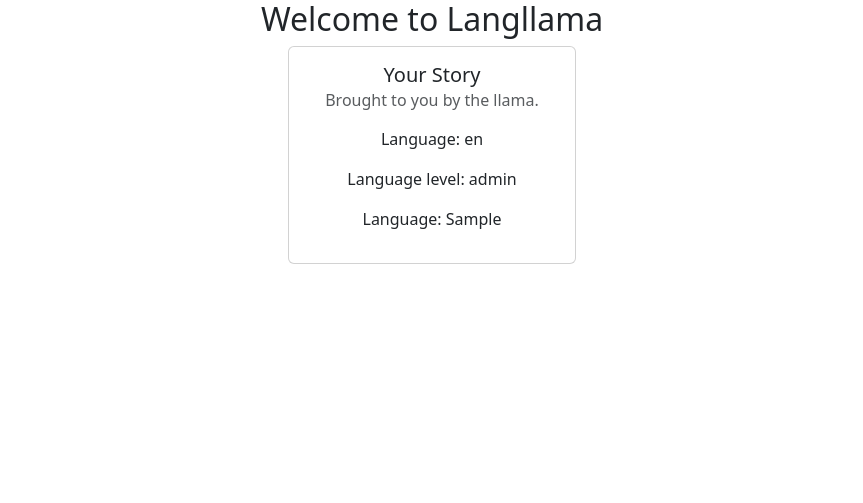
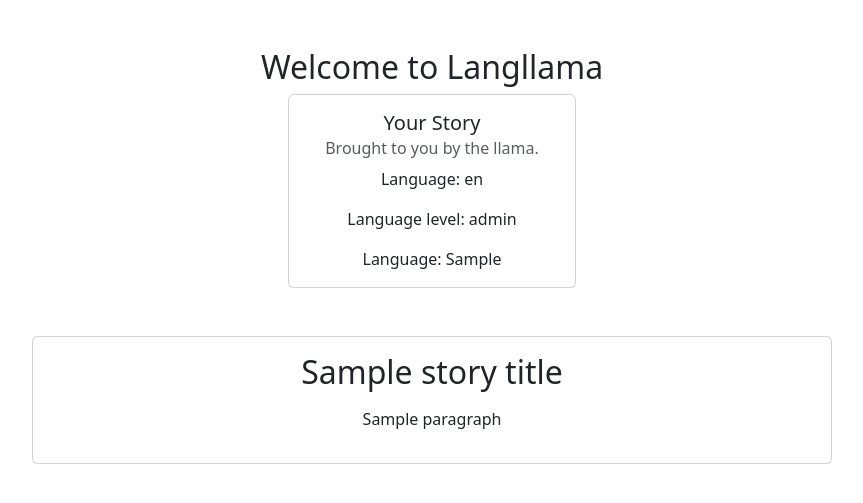
Before and after one commit to zipitio/LangLlama, a FastAPI app: template templates/story.html in a window 1280 px wide. Shown: the top 503 px of the page, without its empty margins (208-1071 px from the left). Run offline with FastAPI, Linux system fonts and the light colour scheme; the template is opened without the code that fills it: most values are stand-ins (such as "Sample title", 1, 10 or a date in 2020).

Commit message:
Added aiprompting and finished basic functionality for creating a story

```diff
--- a/main.py
+++ b/main.py
@@ -1,5 +1,6 @@
 from fastapi import FastAPI, Request, Form
 from fastapi.templating import Jinja2Templates
+import aiprompting
 
 app = FastAPI()
 
@@ -11,10 +12,16 @@ async def root(request: Request):
 
 @app.post("/story")
 async def story(request: Request, language: str = Form(...), language_level: str = Form(...), article_topic: str = Form(...)):
-
+    ai_story = aiprompting.prompt_ai(language, language_level, article_topic)
+    print(ai_story)
+    story_list = ai_story.split("*")
+    print(story_list)
+    story_title = story_list.pop(0)
     return templates.TemplateResponse("story.html",{
         "request": request,
         "language": language,
         "language_level": language_level,
-        "article_topic": article_topic
+        "article_topic": article_topic,
+        "story_title": story_title,
+        "story_list": story_list
     })
--- a/templates/story.html
+++ b/templates/story.html
@@ -8,17 +8,32 @@
 </head>
 <body>
     <div class="container text-center">
+        <div class="container text-center my-5">
             <h2>Welcome to Langllama</h2>
             <div class="row justify-content-center">
                 <div class="card" style="width: 18rem;">
                     <div class="card-body">
                         <h5 class="card-title">Your Story</h5>
                         <h6 class="card-subtitle mb-2 text-body-secondary">Brought to you by the llama.</h6>
-                    <p class="card-text">
+
                         <p class="card-text">Language: {{ language }}</p>
                         <p class="card-text">Language level: {{ language_level }}</p>
                         <p class="card-text">Language: {{ article_topic }}</p>
+                    </div>
+                </div>
+            </div>
+        </div>
+        <div class="container text-center my-5">
+            <div class="row justify-content-center">
+                <div class="card" style="width: 50rem;">
+                    <div class="card-body">
+                        <h2 class="card-title ">{{ story_title }}</h2>
+                        <p class="card-text">
+                            {% for paragraph in story_list %}
+                                <p class="card-text"> {{ paragraph }}</p>
+                            {% endfor %}
                         </p>
+                    </div>
                 </div>
             </div>
         </div>
```
Also changed, not shown: aiprompting.py (added, +42 -0 lines). Lines whose indentation alone changed are shown as unchanged.
